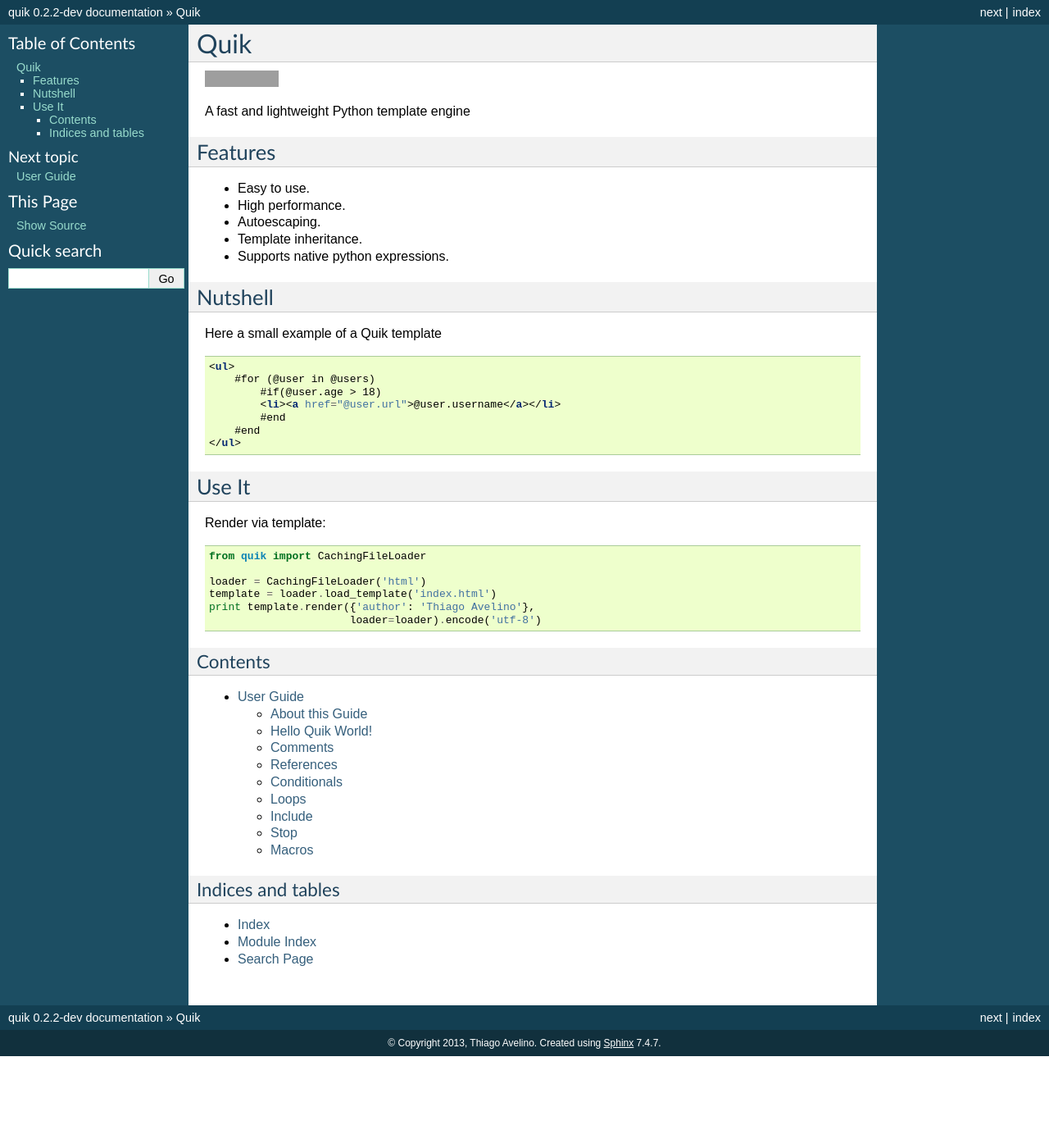
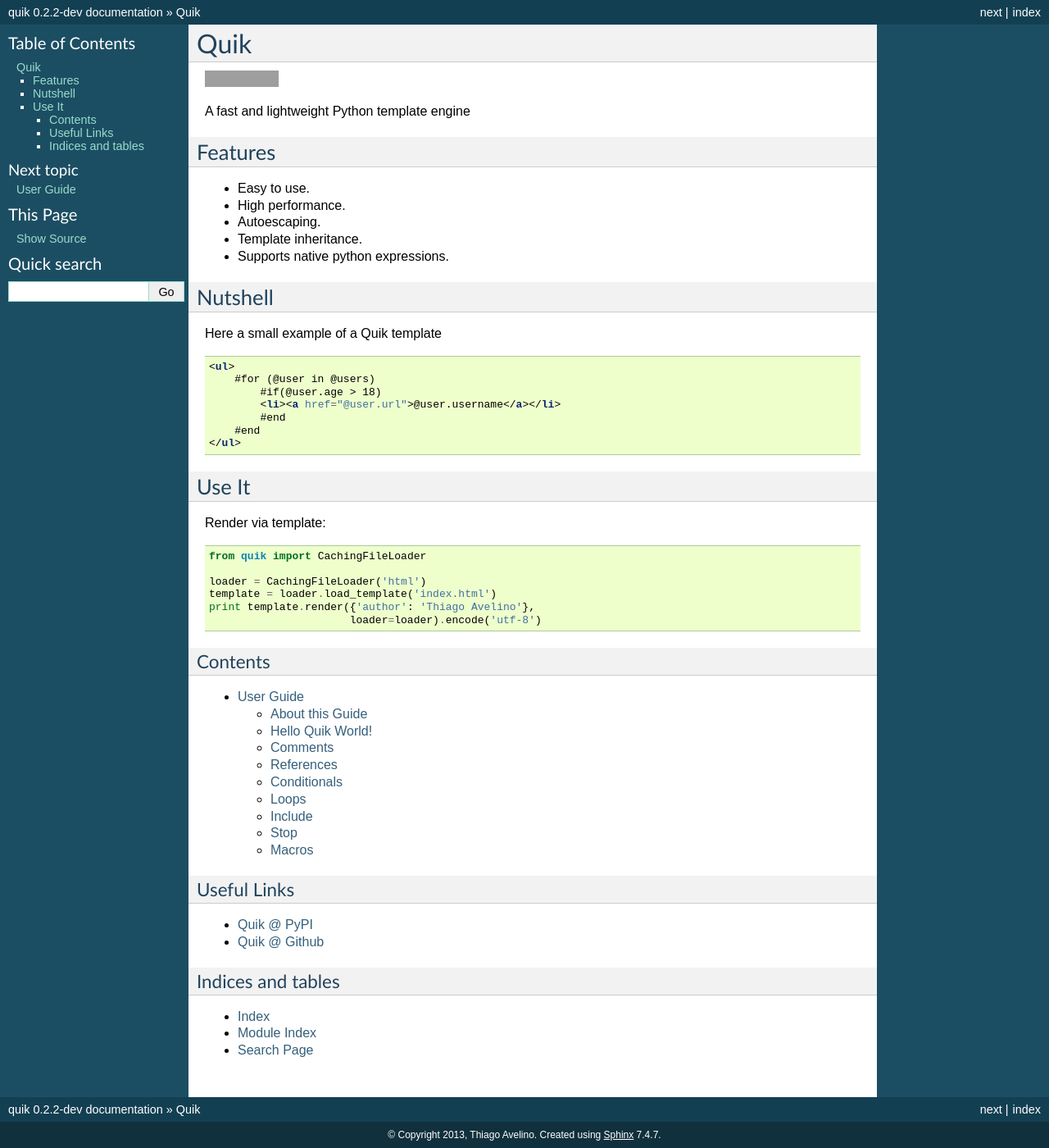
Before and after one commit to avelino/quik, a Sphinx documentation site: the page built from docs/source/index.rst, in a window 1280 px wide. Shown: the whole page at 82% size. Built offline with Sphinx 7.4.7, drawn with Linux system fonts in a browser that asks for light colours; before the commit the page ends 1288 px from its top, so only the background shows below that; grey boxes are pictures that could not be loaded.

Commit message:
Add Useful Links

```diff
--- a/docs/source/index.rst
+++ b/docs/source/index.rst
@@ -9,6 +9,13 @@
    userguide
 
 
+Useful Links
+============
+
+- `Quik @ PyPI <https://pypi.python.org/pypi/quik>`_
+- `Quik @ Github <https://github.com/avelino/quik>`_
+
+
 Indices and tables
 ==================
 
```
